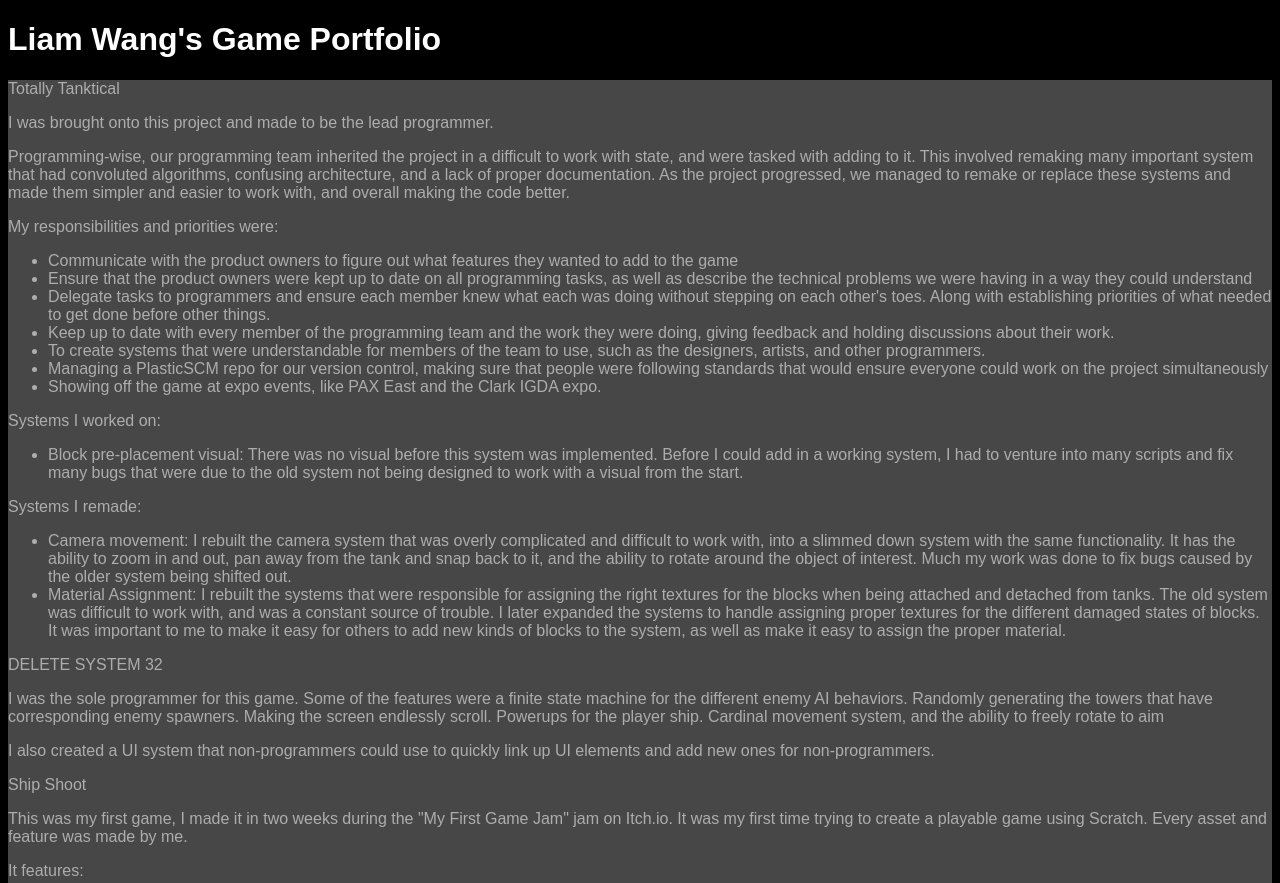
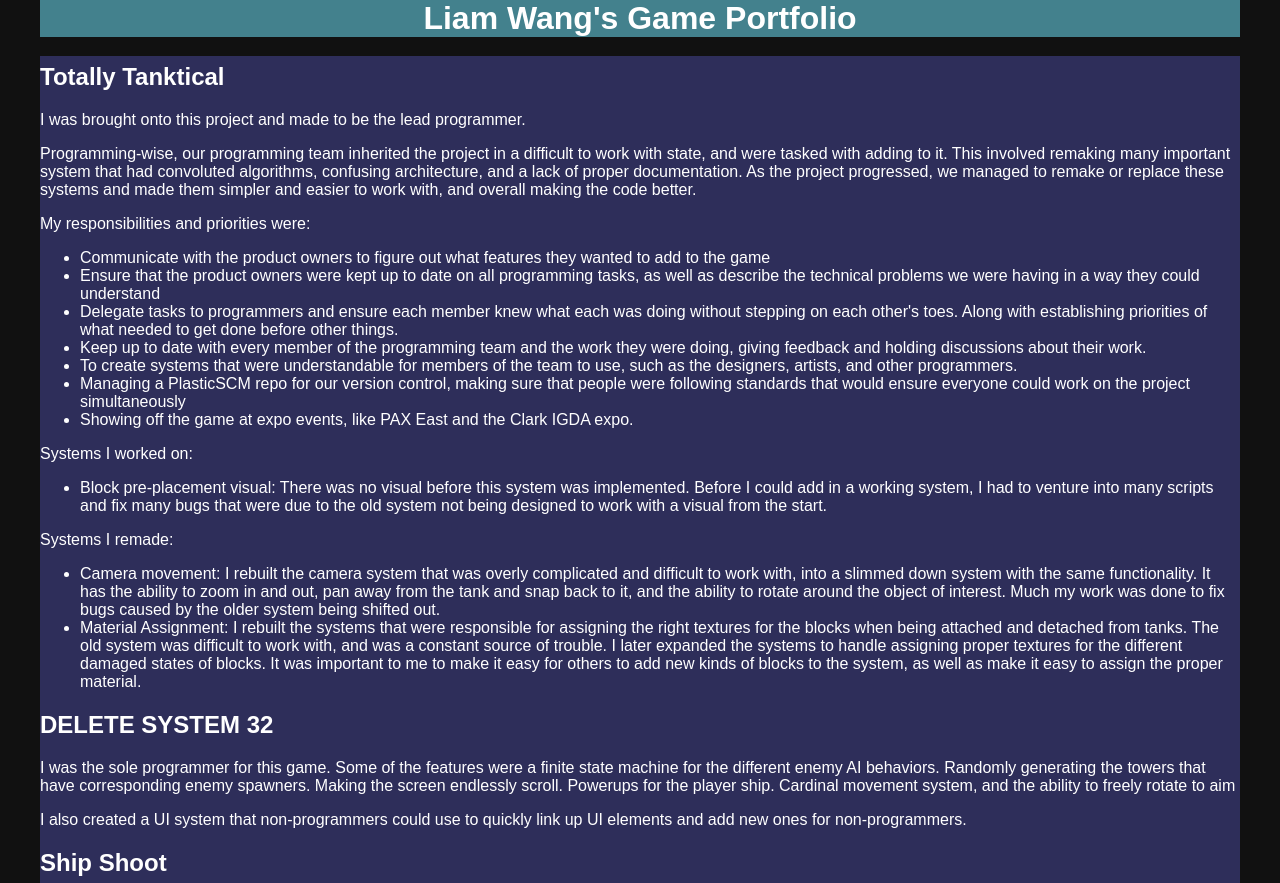
Before and after one commit to liamcwang/liamcwang.github.io, a plain HTML site: page index.html in a window 1280 px wide. Shown: the top 883 px of the page. Drawn offline with Linux system fonts and the light colour scheme.

Commit message:
css changes

```diff
--- a/index.html
+++ b/index.html
@@ -15,16 +15,28 @@
     </head>
     <style>
         body {
-            background-color: black;
+            background-color: rgb(17, 17, 17);
             font-family: Arial, Helvetica, sans-serif;
+            margin: 0cm;
         }
         h1 {
-            background-color: black;
+            background-color: rgb(67, 129, 141);
             color: white;
+            max-width: 1200px;
+            text-align: center;
+            margin-left: auto;
+            margin-right: auto;
+            margin-bottom: 0.5cm;
+            margin-top: 0cm;
         }
         .large-container {
-            background-color: rgb(71, 71, 71);
-            color: rgb(173, 173, 173)
+            background-color: rgb(46, 46, 90);
+            color: white;
+            max-width : 1200px;
+            margin-left: auto;
+            margin-right: auto;
+            padding-top: 0.2cm;
+            padding-bottom: 0.2cm;
         }
     </style>
     <body>
@@ -32,7 +44,7 @@
             <p class="browsehappy">You are using an <strong>outdated</strong> browser. Please <a href="#">upgrade your browser</a> to improve your experience.</p>
         <![endif]-->
         <h1>Liam Wang's Game Portfolio</h1>
-        <div class="large-container"> <p>Totally Tanktical</p>
+        <div class="large-container"> <h2 style="margin-top: 0cm;">Totally Tanktical</h2>
             <p>I was brought onto this project and made to be the lead programmer.</p>
             <p>Programming-wise, our programming team inherited the project in a difficult to work with state,
                 and were tasked with adding to it. This involved remaking many important system that had convoluted
@@ -68,8 +80,8 @@
                 </li>
             </ul>
 
-            <p>DELETE SYSTEM 32
-            </p>
+            <h2>DELETE SYSTEM 32
+            </h2>
             <p>I was the sole programmer for this game.
             Some of the features were a finite state machine for the different enemy AI behaviors.
             Randomly generating the towers that have corresponding enemy spawners.
@@ -81,8 +93,8 @@
             <p>I also created a UI system that non-programmers could use to quickly link up UI elements and add new ones for non-programmers.
             </p>
 
-            <p>Ship Shoot
-            </p>
+            <h2>Ship Shoot
+            </h2>
             <p>This was my first game, I made it in two weeks during the "My First Game Jam" jam on Itch.io. It was my first time trying to create a playable game using Scratch. Every asset and feature was made by me.
             </p>
 
```
